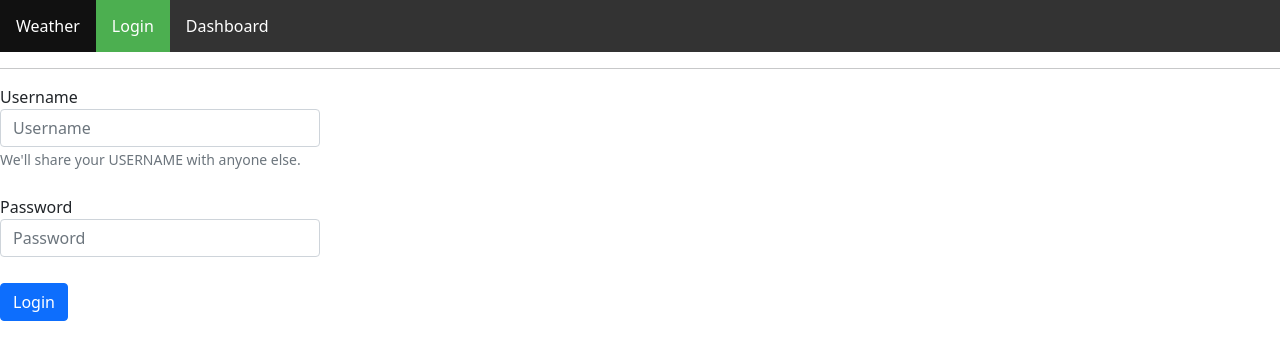
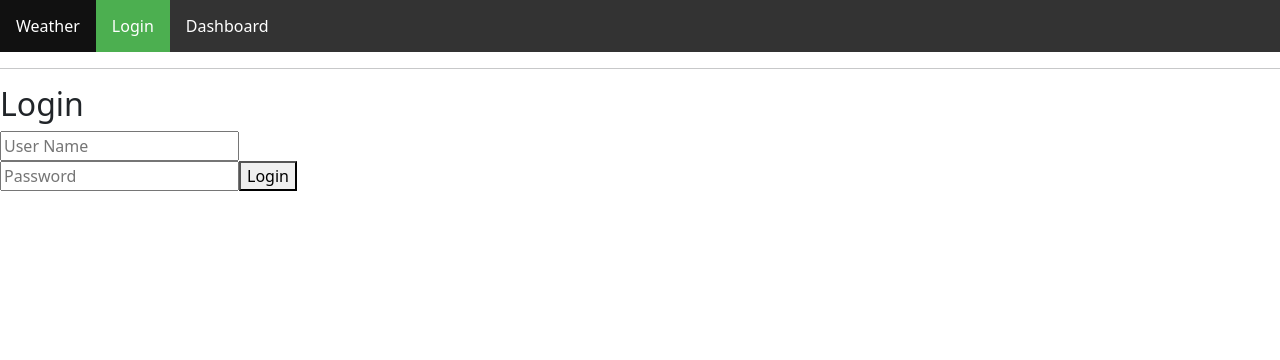
Before and after one commit to Kvark96/CA2-front-G7, a React (Create React App) app in the folder ca2/: page /about in a window 1280 px wide. Shown: the top 360 px of the page. Built offline with nearby package versions, Linux system fonts and the light colour scheme.

Commit message:
Added Login and fetch and it works and its not infinite

```diff
--- /dev/null
+++ b/ca2/src/ApiFacade.js
@@ -0,0 +1,68 @@
+import URL from './settings';
+
+function handleHttpErrors(res) {
+    if (!res.ok) {
+        return Promise.reject({ status: res.status, fullError: res.json() })
+    }
+    return res.json();
+}
+
+function apiFacade() {
+    /* Insert utility-methods from a latter step (d) here (REMEMBER to uncomment in the returned object when you do)*/
+
+    const setToken = (token) => {
+        localStorage.setItem('jwtToken', token)
+    }
+    const getToken = () => {
+        return localStorage.getItem('jwtToken')
+    }
+    const loggedIn = () => {
+        const loggedIn = getToken() != null;
+        return loggedIn;
+    }
+    const logout = () => {
+        localStorage.removeItem("jwtToken");
+    }
+
+    const login = (user, password) => {
+        const options = makeOptions("POST", true, { username: user, password: password });
+        return fetch(URL + "/api/login", options)
+            .then(handleHttpErrors)
+            .then(res => { setToken(res.token) })
+    }
+
+    const fetchData = () => {
+        const options = makeOptions("GET", true); //True add's the token
+        return fetch(URL + "/api/info/user", options)
+            .then(handleHttpErrors)
+    }
+
+    const makeOptions = (method, addToken, body) => {
+        var opts = {
+            method: method,
+            headers: {
+                "Content-type": "application/json",
+                'Accept': 'application/json',
+            }
+        }
+        if (addToken && loggedIn()) {
+            opts.headers["x-access-token"] = getToken();
+        }
+        if (body) {
+            opts.body = JSON.stringify(body);
+        }
+        return opts;
+    }
+
+    return {
+        makeOptions,
+        setToken,
+        getToken,
+        loggedIn,
+        login,
+        logout,
+        fetchData
+    }
+}
+const facade = apiFacade();
+export default facade;
--- a/ca2/src/App.js
+++ b/ca2/src/App.js
@@ -4,12 +4,44 @@
 import Button from 'react-bootstrap/Button';
 import 'bootstrap/dist/css/bootstrap.min.css';
 import "./style2.css"
+
+import LoggedIn from './LoggedIn';
+import LogIn from './Login';
+import facade from './ApiFacade';
+
+import { useState } from 'react';
+
 import {
   BrowserRouter as Router,
   Switch,
   Route,
   NavLink
 } from "react-router-dom";
+
+function LoginPrompt() {
+  const [loggedIn, setLoggedIn] = useState(false)
+
+  const logout = () => {
+    facade.logout()
+    setLoggedIn(false)
+  }
+
+  const login = (user, pass) => {
+    facade.login(user, pass)
+      .then(res => setLoggedIn(true));
+  }
+
+  return (
+    <div>
+      {!loggedIn ? (<LogIn login={login} />) :
+        (<div>
+          <LoggedIn facade={facade} />
+          <button onClick={logout}>Logout</button>
+        </div>)}
+    </div>
+  )
+}
+
 export default function BasicExample() {
   return (
     <Router>
@@ -17,13 +49,15 @@
         <Header/>
         <hr />
 
-        {/*
+        {
+          /*
           A <Switch> looks through all its children <Route>
           elements and renders the first one whose path
           matches the current URL. Use a <Switch> any time
           you have multiple routes, but you want only one
           of them to render at a time
-        */}
+          */
+        }
         <div className="content">
         <Switch>
           <Route exact path="/">
@@ -75,9 +109,27 @@
 
 function Login() {
   return (
-    <form>
+
+
+    <form action="{URL}">
     <div class="form-group w-25">
-      <label for="exampleInputEmail1">Username</label>
+      <LoginPrompt/>
+    </div>
+  </form>
+  );
+}
+
+function Dashboard() {
+  return (
+    <div>
+      <h2>Dashboard</h2>
+    </div>
+  );
+}
+
+/*
+
+<label for="exampleInputEmail1">Username</label>
       <input type="username" class="form-control" id="exampleInputEmail1" aria-describedby="emailHelp" placeholder="Username"/>
       <small id="userHelp" class="form-text text-muted">We'll share your USERNAME with anyone else.</small>
     </div>
@@ -89,14 +141,5 @@
     <div class="form-check">
     </div>
     <button type="submit" class="btn btn-primary">Login</button>
-  </form>
-  );
-}
 
-function Dashboard() {
-  return (
-    <div>
-      <h2>Dashboard</h2>
-    </div>
-  );
-}
+*/
--- /dev/null
+++ b/ca2/src/LoggedIn.js
@@ -0,0 +1,25 @@
+import { useState, useEffect } from "react"
+
+export default function LoggedIn({ facade }) {
+    const [dataFromServer, setDataFromServer] = useState("Loading...")
+    const [errorMsg, setErrorMsg] = useState("All is good")
+
+    useEffect(() => {
+        facade.fetchData()
+            .then(data => setDataFromServer(data.msg))
+            .catch(err => {
+                if (err.status) {
+                    err.fullError.then(e => setErrorMsg(e.code + ": " + e.message))
+                }
+                else { console.log("Network error"); }
+            })
+    }, [facade])
+
+    return (
+        <div>
+            <h2>Data Received from server</h2>
+            <h3>{dataFromServer}</h3>
+            <p>{errorMsg}</p>
+        </div>
+    )
+}
--- /dev/null
+++ b/ca2/src/Login.js
@@ -0,0 +1,25 @@
+import { useState } from "react";
+
+export default function LogIn({ login }) {
+    const init = { username: "", password: "" };
+    const [loginCredentials, setLoginCredentials] = useState(init);
+
+    const performLogin = (evt) => {
+        evt.preventDefault();
+        login(loginCredentials.username, loginCredentials.password);
+    }
+    const onChange = (evt) => {
+        setLoginCredentials({ ...loginCredentials, [evt.target.id]: evt.target.value })
+    }
+
+    return (
+        <div>
+            <h2>Login</h2>
+            <form onChange={onChange} >
+                <input placeholder="User Name" id="username" />
+                <input placeholder="Password" id="password" />
+                <button onClick={performLogin}>Login</button>
+            </form>
+        </div>
+    )
+}
--- a/ca2/src/Settings.js
+++ b/ca2/src/Settings.js
@@ -1,2 +1,2 @@
-const URL="localhost:8080/CA2/"
+const URL="http://localhost:8080/CA2_war_exploded"
 export default URL;
```
